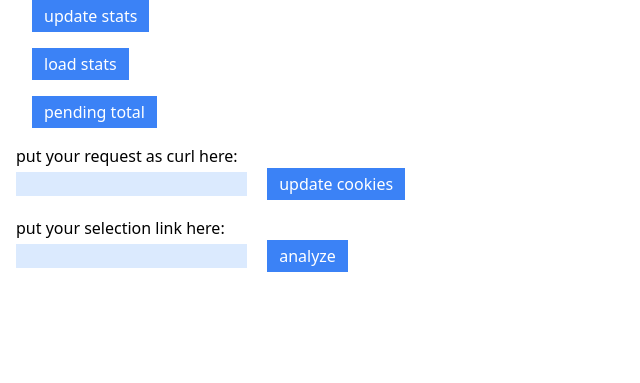
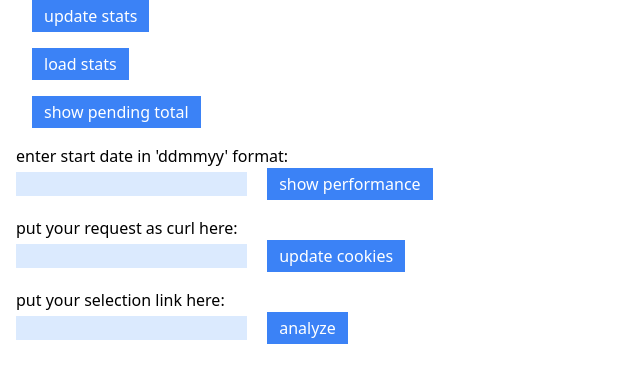
Before and after one commit to crush-on-anechka/MP_helper, a FastAPI app: page / in a window 1280 px wide. Shown: the top 383 px of the page, without its empty margins (0-640 px from the left). Run offline with FastAPI, Linux system fonts and the light colour scheme; some libraries are stand-ins or nearby versions.

Commit message:
added performance functionality

```diff
--- a/app/main.py
+++ b/app/main.py
@@ -1,4 +1,4 @@
-from datetime import date
+from datetime import date, datetime
 from typing import Optional
 
 from db.models import ActiveModel, Cookies, StatsModel
@@ -8,6 +8,7 @@ from fastapi.responses import HTMLResponse
 from parsers import get_active, get_selection, get_stats
 from settings import START_YEAR, STATUSES
 from sqlalchemy.orm import Session
+from sqlalchemy.sql import func
 from utils import (extract_cookies, get_context, get_group_instances,
                    render_template, write_to_db)
 
@@ -16,7 +17,7 @@ app = FastAPI()
 
 @app.get('/', response_class=HTMLResponse)
 def index(request: Request):
-    return render_template(request=request, context={})
+    return render_template(request=request)
 
 
 @app.post('/update_stats')
@@ -81,7 +82,7 @@ def analyze_handler(request: Request, url: Optional[str] = Form(None),
 
     try:
         selection = get_selection(db, url)
-    except (ValueError, KeyError):
+    except (KeyError, ValueError):
         message = 'task failed: check url'
         return render_template(request=request, message=message)
 
@@ -149,11 +150,38 @@ def pending_total_handler(request: Request, db: Session = Depends(get_db)):
     pending = {}
 
     for item in active_instances:
-        pending[item.date] = pending.get(item.date, 0) + item.cost
+        dt = item.date.strftime('%d %B %y')
+        pending[dt] = pending.get(dt, 0) + item.cost
 
     for item in pending_instances:
-        pending[item.date] = pending.get(item.date, 0) + item.cost
+        dt = item.date.strftime('%d %B %y')
+        pending[dt] = pending.get(dt, 0) + item.cost
 
     pending = dict(sorted(pending.items()))
 
     return render_template(request=request, pending=pending)
+
+
+@app.post('/performance')
+def performance_handler(request: Request, start: str = Form(None),
+                        db: Session = Depends(get_db)):
+
+    try:
+        dt = datetime.strptime(start, "%d%m%y").strftime('%d %B %y')
+    except (TypeError, ValueError):
+        message = 'task failed, check date format'
+        return render_template(request=request, message=message)
+
+    today = date.today().strftime('%d %B %y')
+
+    message = f'performance data for {dt} - {today}'
+
+    performance = db.query(
+        StatsModel.post_name,
+        func.sum(StatsModel.clicks).label('clicks'),
+        func.sum(StatsModel.cost).label('cost'),
+        func.sum(StatsModel.reach_all).label('reach')
+        ).where(StatsModel.date > dt).group_by(StatsModel.post_name)
+
+    return render_template(request=request, message=message,
+                           performance=performance)
--- a/app/templates/index.html
+++ b/app/templates/index.html
@@ -13,7 +13,13 @@
             <button class="px-3 py-1 bg-blue-500 text-white ml-4">load stats</button>
         </form>
         <form action="/pending" method="get">
-            <button class="px-3 py-1 bg-blue-500 text-white ml-4">pending total</button>
+            <button class="px-3 py-1 bg-blue-500 text-white ml-4">show pending total</button>
+        </form>
+
+        <form action="/performance" method="post">
+            enter start date in 'ddmmyy' format:<br>
+            <input class="bg-blue-100" name="start" />
+            <button class="px-3 py-1 bg-blue-500 text-white ml-4" >show performance</button>
         </form>
 
         <form action="/update_cookies" method="post">
@@ -103,6 +109,36 @@
             </tbody>
         </table>
         {% endif %}
+        {% if performance %}
+        <table class="min-w-[50%] mb-4">
+            <thead class="border-b text-lg">
+                <tr>
+                    <th class="border">Post name</th>
+                    <th class="border">Spent Rub</th>
+                    <th class="border">Clicks</th>
+                    <th class="border">Reach</th>
+                    <th class="border">Rub/Click</th>
+                    <th class="border">Reach coeff</th>
+                </tr>
+            </thead>
+            <tbody class="text-center text-sm">
+                {% for item in performance %}
+                <tr>
+                    <td class="border">{{ item.post_name }}</td>
+                    <td class="border">{{ item.cost }}</td>
+                    <td class="border">{{ item.clicks }}</td>
+                    <td class="border">{{ item.reach }}</td>
+                    {% if item.clicks %}
+                        <td class="border">{{ item.cost // item.clicks }}</td>
+                    {% else %}
+                        <td class="border">{{ item.cost }}</td>
+                    {% endif %}
+                    <td class="border">{{ item.cost * 1000 // item.reach }}</td>
+                </tr>
+                {% endfor %}
+            </tbody>
+        </table>
+        {% endif %}
     </div>
 </body>
 </html>
--- a/app/utils.py
+++ b/app/utils.py
@@ -72,8 +72,9 @@ def render_template(request: Request,
                     message: Optional[str] = '',
                     context: Optional[dict] = None,
                     pending: Optional[dict] = None,
+                    performance: Optional[list] = None,
                     active: Optional[dict] = None) -> None:
     return templates.TemplateResponse(
         'index.html',
         {'request': request, 'context': context, 'pending': pending,
-         'active': active, 'message': message})
+         'performance': performance, 'active': active, 'message': message})
```
